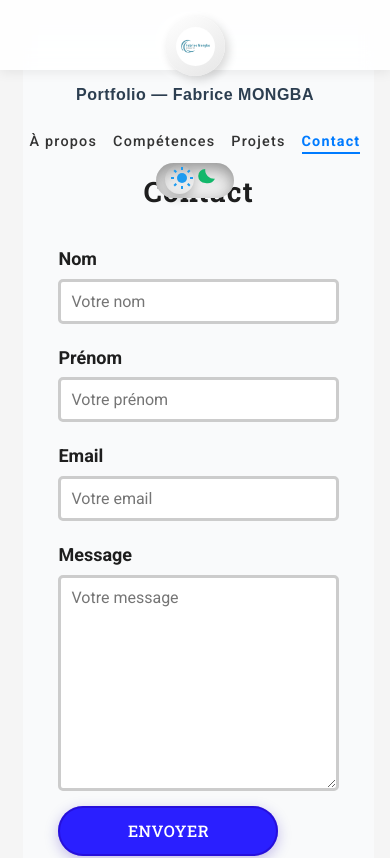
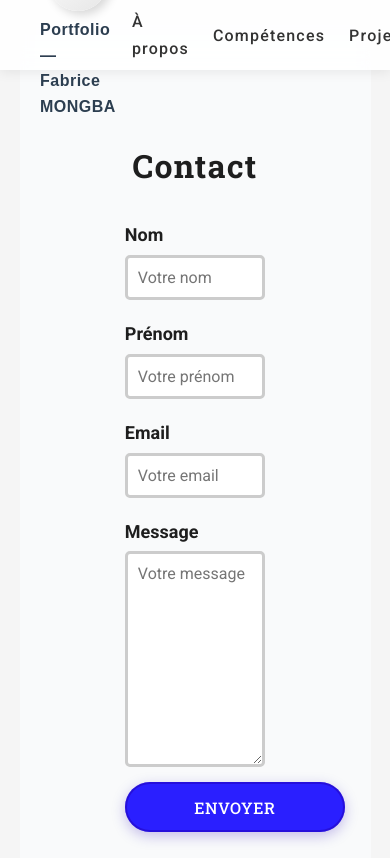
Before and after one commit to Fabio1008/fabrice1008.github.io, a React (Create React App) app: page /contact in a window 390 px wide. Shown: the top 858 px of the page. Built offline with nearby package versions, Linux system fonts and the light colour scheme.

Commit message:
Alignement du menu en mobile

```diff
--- a/src/sass/_breakpoint.scss
+++ b/src/sass/_breakpoint.scss
@@ -1,6 +1,6 @@
 // Media queries mobile
 @mixin mobile {
-  @media (max-width: 767.99px) {
+  @media (min-width: 399.99px) and (max-width: 767.99px) {
     @content;
   }
 }
--- a/src/sass/containers/_header.scss
+++ b/src/sass/containers/_header.scss
@@ -56,6 +56,6 @@ body {
   padding-top: 70px;
 
   @include mobile {
-    padding-top: 100px; /* légèrement augmenté */
+    padding-top: 130px;
   }
 }
```
